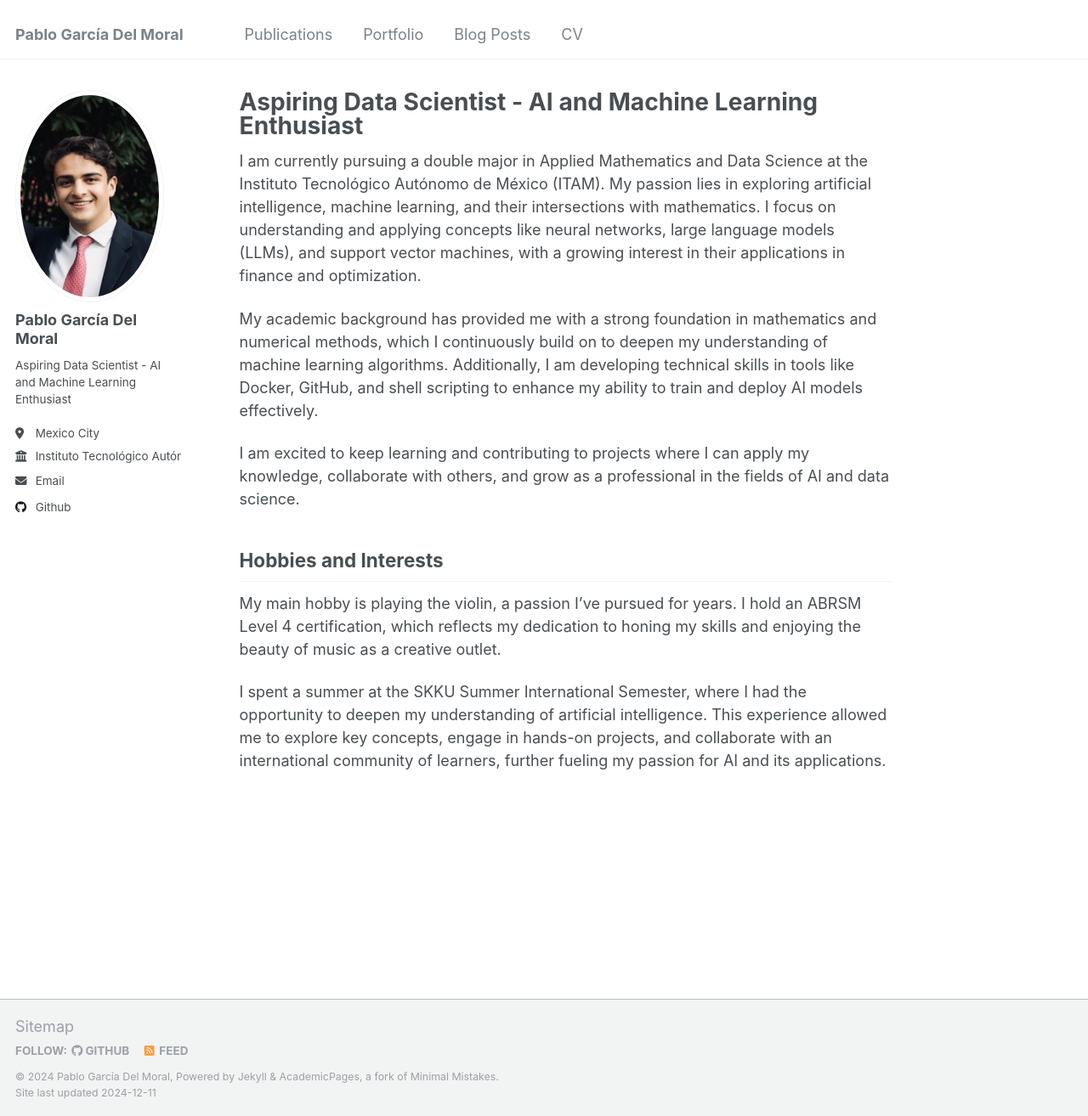
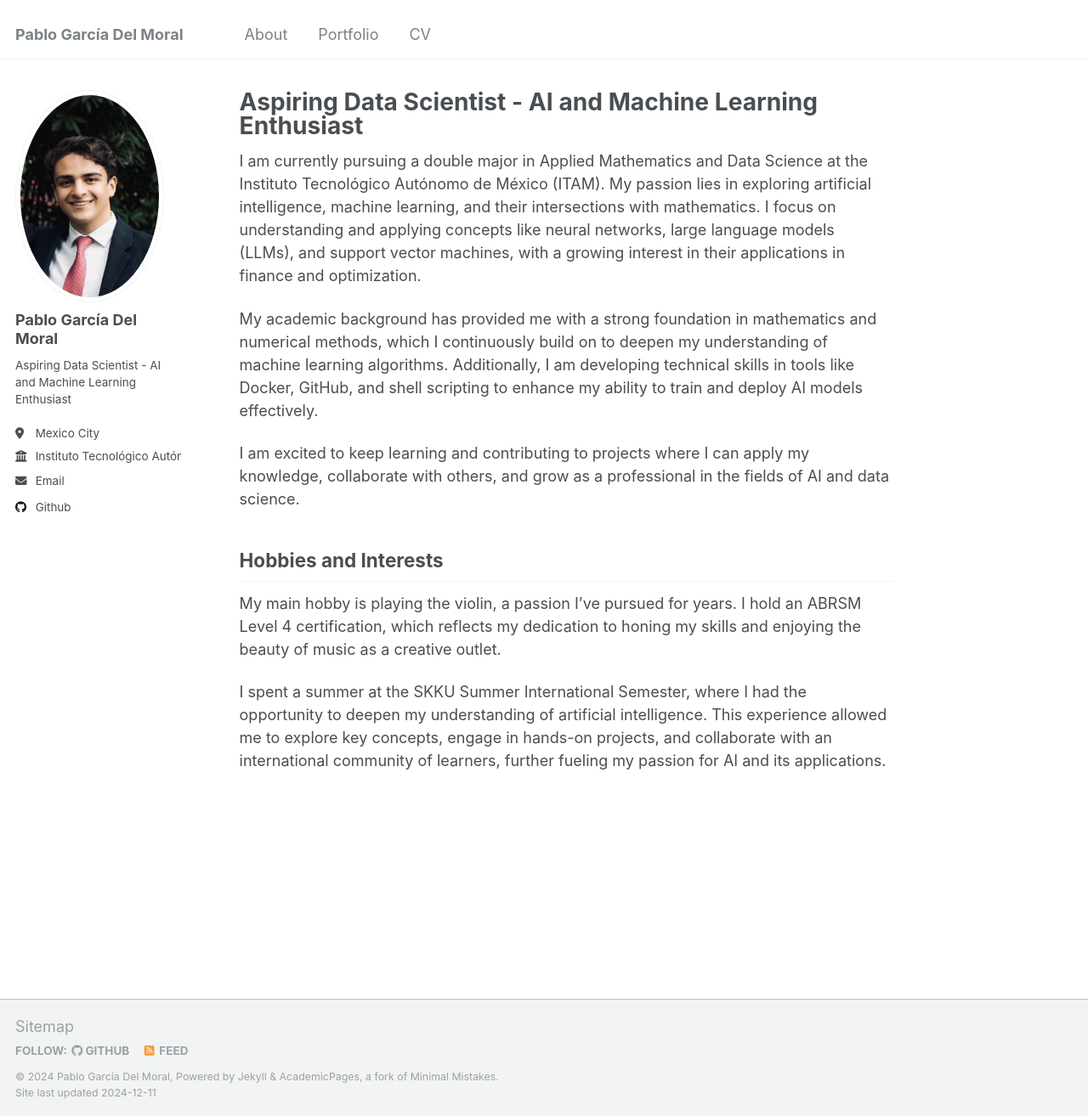
Before and after one commit to pablogdelmoral/pablogdelmoral.github.io, a Jekyll site: the page built from _pages/about.md, in a window 1280 px wide and 1314 px high. Shown: the whole window at 85% size. Built offline with Jekyll 4.4.1, drawn with Linux system fonts in a browser that asks for light colours.

Commit message:
about added

```diff
--- a/_data/navigation.yml
+++ b/_data/navigation.yml
@@ -5,8 +5,8 @@
 # prevent it from being included in the site.
 
 main:
-  - title: "Publications"
-    url: /publications/
+  - title: "About"
+    url: /
 
   # - title: "Talks"
   #   url: /talks/
@@ -17,8 +17,8 @@ main:
   - title: "Portfolio"
     url: /portfolio/
 
-  - title: "Blog Posts"
-    url: /year-archive/
+  # - title: "Blog Posts"
+  #   url: /year-archive/
 
   - title: "CV"
     url: /cv/
```
